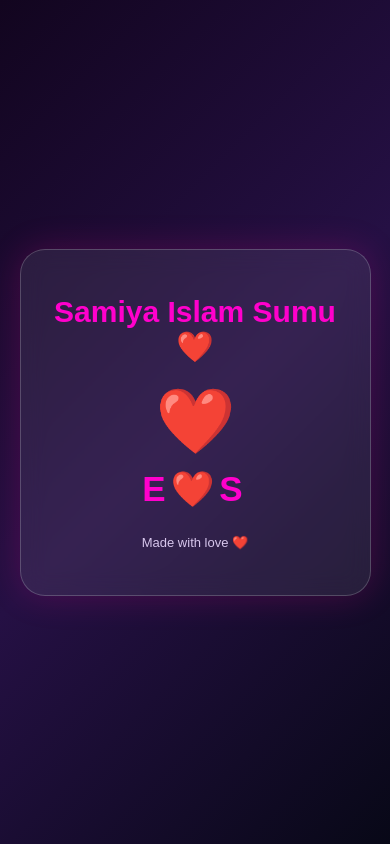
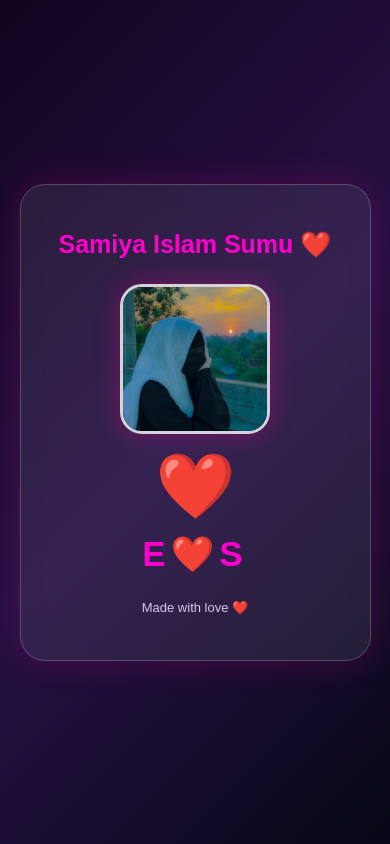
Before and after one commit to EmtiAz96/Emtiaz96.github.io, a plain HTML site: page partner.html in a window 390 px wide. Drawn offline with Linux system fonts and the light colour scheme.

Commit message:
Add partner photo styling and update HTML
Added styling for partner photo and updated HTML structure.

```diff
--- a/partner.html
+++ b/partner.html
@@ -44,6 +44,19 @@ h1 {
     animation: rgb 4s linear infinite;
 }
 
+/* PARTNER PHOTO */
+.partner-photo {
+    display: block;
+    width: 170px;
+    height: 170px;
+    margin: 0 auto 20px;
+    border-radius: 22px;
+    object-fit: cover;
+    object-position: center;
+    border: 3px solid rgba(255,255,255,0.8);
+    box-shadow: 0 0 25px rgba(255,0,150,0.35);
+}
+
 .love {
     font-size: 55px;
     margin: 15px 0;
@@ -75,19 +88,38 @@ h1 {
     0%, 100% { transform: scale(1); }
     50% { transform: scale(1.2); }
 }
+
+@media (max-width: 400px) {
+    h1 {
+        font-size: 25px;
+    }
+
+    .partner-photo {
+        width: 150px;
+        height: 150px;
+    }
+}
 </style>
 </head>
 
 <body>
 
 <main class="card">
+
     <h1>Samiya Islam Sumu ❤️</h1>
+
+    <img
+        class="partner-photo"
+        src="assets/partner.jpg"
+        alt="Samiya Islam Sumu"
+    >
 
     <div class="love">❤️</div>
 
     <div class="signature">E❤️S</div>
 
     <p class="subtitle">Made with love ❤️</p>
+
 </main>
 
 </body>
```
